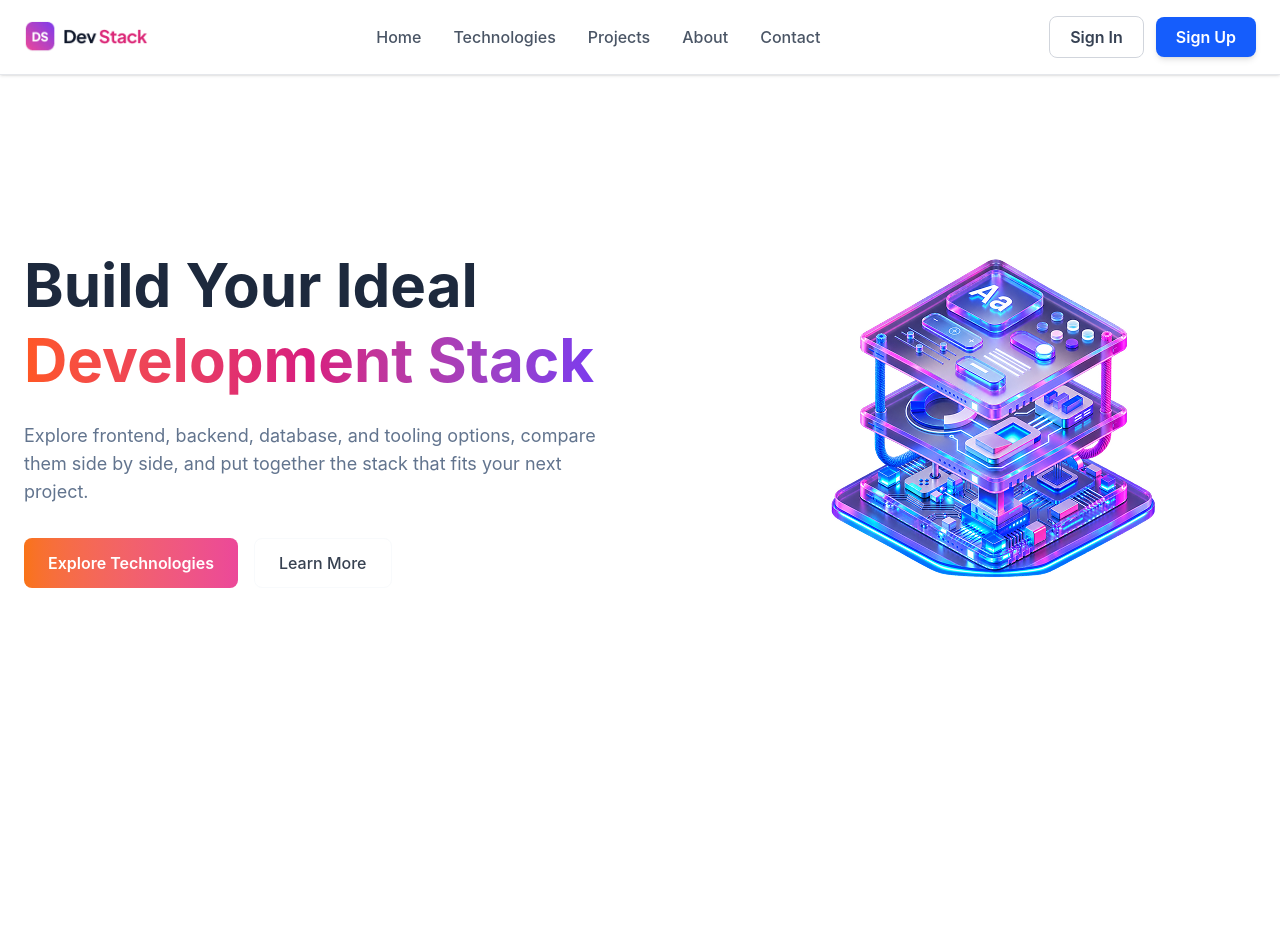
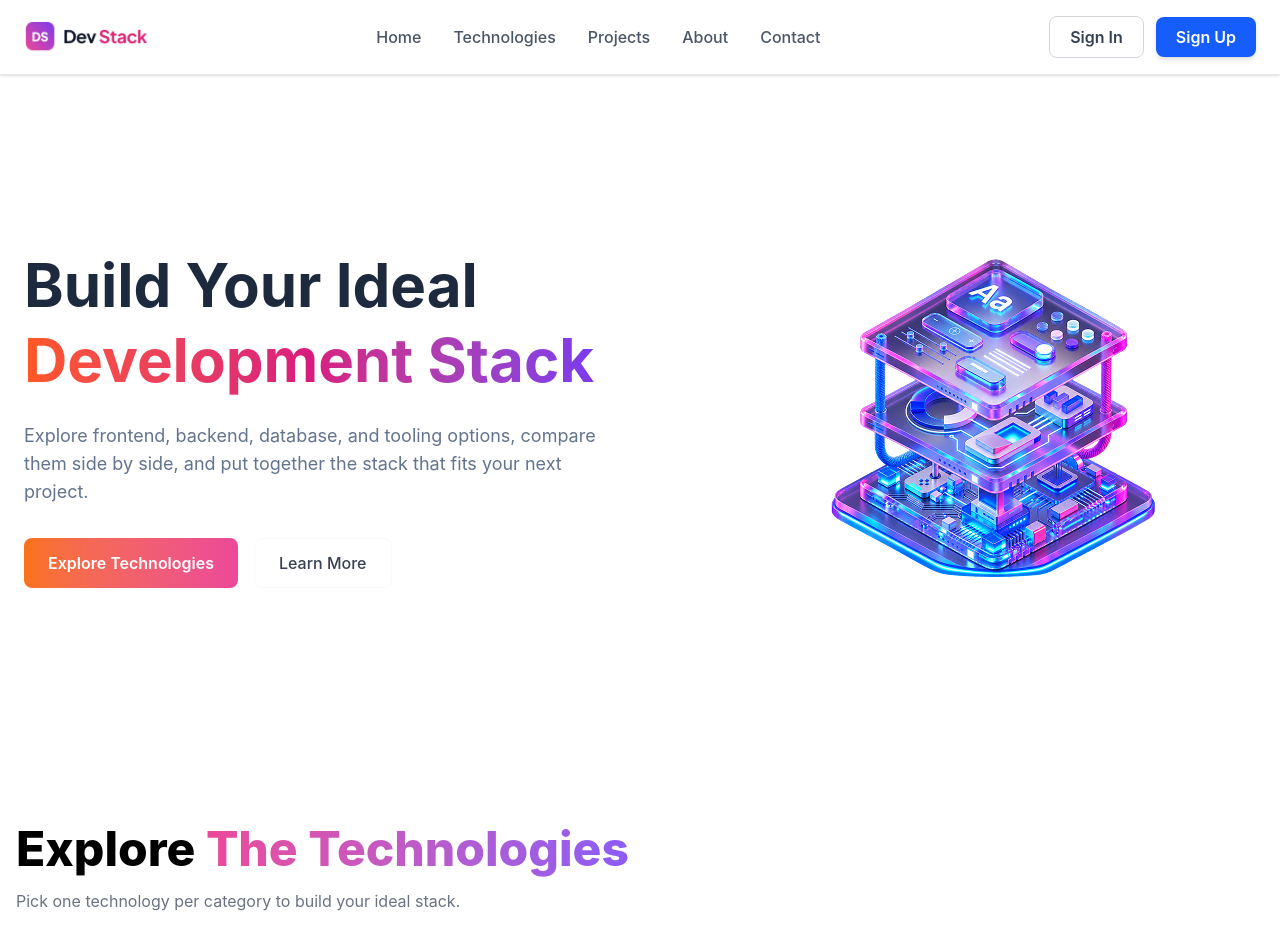
Before and after one commit to jewelranadev/DevStack-Assignment-5, a React (Vite) app: page / in a window 1280 px wide. Shown: the top 950 px of the page. Before the commit the page ends 800 px from the top, so only its background shows below. Built offline with nearby package versions, Linux system fonts and the light colour scheme.

Commit message:
Add technology section layout

```diff
--- a/src/App.tsx
+++ b/src/App.tsx
@@ -1,5 +1,6 @@
 import NavBar from './component/NavBar'
 import Hero from './component/Hero'
+import TechnologySection from './component/TechnologySection'
 
 function App() {
 
@@ -8,6 +9,7 @@ function App() {
     <>
       <NavBar/>
       <Hero/>
+      <TechnologySection/>
     </>
   )
 }
--- /dev/null
+++ b/src/component/TechnologySection.tsx
@@ -0,0 +1,19 @@
+import React from 'react'
+
+export default function TechnologySection() {
+  return (
+    <section className='mx-auto max-w-7xl px-4 py-16'>
+        <div>
+            <h2 className='text-4xl font-extrabold sm:text-4xl md:text-5xl'>
+                Explore <span className='bg-linear-to-r from-[#EC4899] to-[#8B5CF6] bg-clip-text text-transparent'>The Technologies</span>
+            </h2>
+            <p className='mt-4 text-gray-500'>
+                Pick one technology per category to build your ideal stack.
+            </p>
+        </div>
+        <div className='mt-10 grid grid-cols-1 gap-6 md:grid-cols-2 lg:grid-cols-3'>
+
+        </div>
+    </section>
+  )
+}
```
